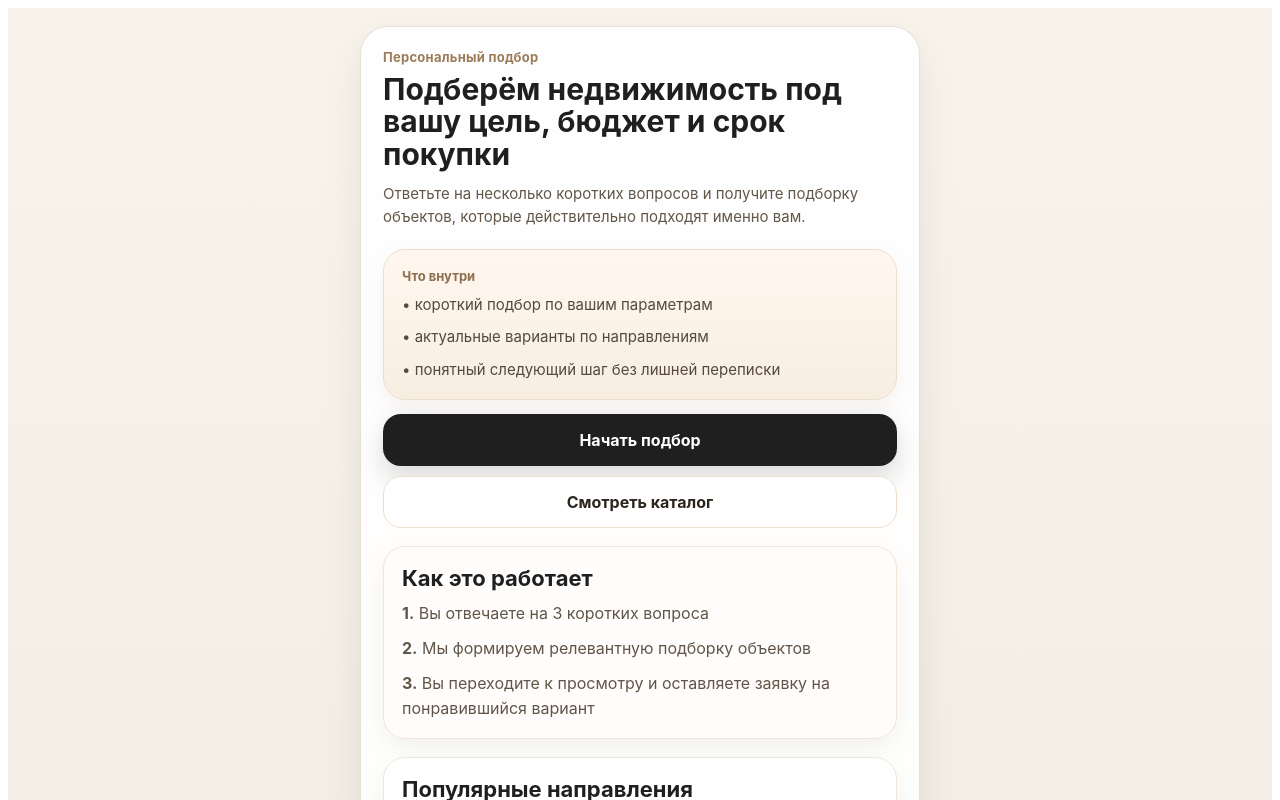
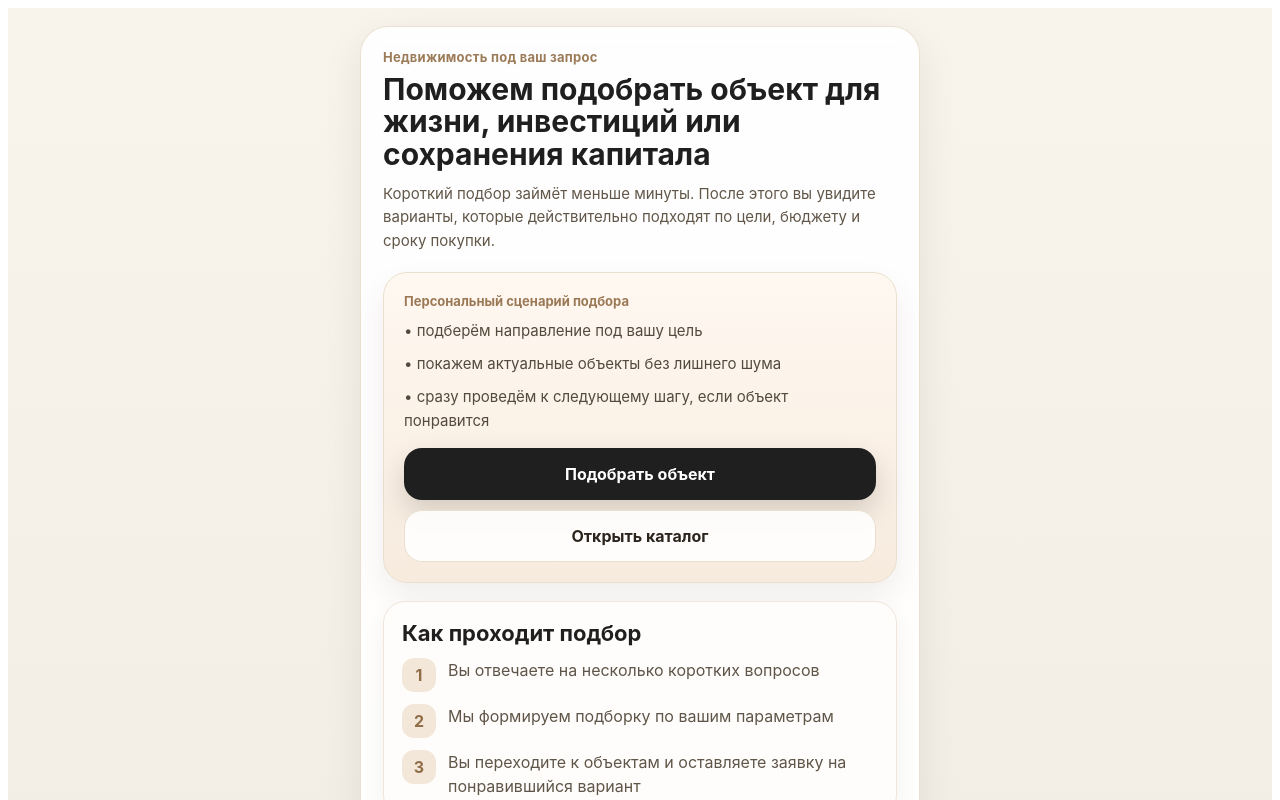
Before and after one commit to anastasiatsaunits-cloud/telegram-real-estate, a Next.js app in the folder apps/miniapp/: page / in a window 1280 px wide. Shown: the top 800 px of the page. Built offline with nearby package versions, Linux system fonts and the light colour scheme; no server answers.

Commit message:
feat: polish landing and first quiz step

```diff
--- a/apps/miniapp/pages/index.tsx
+++ b/apps/miniapp/pages/index.tsx
@@ -5,32 +5,25 @@ import { RegionsList } from '../components/regions-list';
 export default function HomePage() {
   return (
     <AppShell
-      eyebrow="Персональный подбор"
-      title="Подберём недвижимость под вашу цель, бюджет и срок покупки"
-      description="Ответьте на несколько коротких вопросов и получите подборку объектов, которые действительно подходят именно вам."
+      eyebrow="Недвижимость под ваш запрос"
+      title="Поможем подобрать объект для жизни, инвестиций или сохранения капитала"
+      description="Короткий подбор займёт меньше минуты. После этого вы увидите варианты, которые действительно подходят по цели, бюджету и сроку покупки."
     >
-      <div
+      <section
         style={{
-          display: 'grid',
-          gap: 14,
           marginBottom: 18,
+          padding: 20,
+          borderRadius: 24,
+          background: 'linear-gradient(180deg, #fff8f1 0%, #f7ebde 100%)',
+          border: '1px solid #eadfce',
+          boxShadow: '0 14px 30px rgba(70, 49, 22, 0.08)',
         }}
       >
-        <div
-          style={{
-            padding: 18,
-            borderRadius: 22,
-            background: 'linear-gradient(180deg, #fff7ef 0%, #f8ede1 100%)',
-            border: '1px solid #eadfce',
-            boxShadow: '0 12px 28px rgba(77, 53, 24, 0.06)',
-          }}
-        >
-          <div style={{ color: '#8d6f50', fontWeight: 700, fontSize: 13, marginBottom: 10 }}>Что внутри</div>
-          <div style={{ display: 'grid', gap: 10, color: '#54493d', lineHeight: 1.5, fontSize: 15 }}>
-            <div>• короткий подбор по вашим параметрам</div>
-            <div>• актуальные варианты по направлениям</div>
-            <div>• понятный следующий шаг без лишней переписки</div>
-          </div>
+        <div style={{ color: '#9b7956', fontSize: 13, fontWeight: 700, marginBottom: 10 }}>Персональный сценарий подбора</div>
+        <div style={{ display: 'grid', gap: 10, color: '#54493d', lineHeight: 1.55, fontSize: 15, marginBottom: 16 }}>
+          <div>• подберём направление под вашу цель</div>
+          <div>• покажем актуальные объекты без лишнего шума</div>
+          <div>• сразу проведём к следующему шагу, если объект понравится</div>
         </div>
 
         <div style={{ display: 'grid', gap: 10 }}>
@@ -47,13 +40,13 @@ export default function HomePage() {
               boxShadow: '0 12px 28px rgba(0,0,0,0.15)',
             }}
           >
-            Начать подбор
+            Подобрать объект
           </Link>
 
           <Link
             href="/properties"
             style={{
-              background: '#ffffff',
+              background: 'rgba(255,255,255,0.88)',
               color: '#2b241d',
               textDecoration: 'none',
               padding: '15px 18px',
@@ -63,10 +56,10 @@ export default function HomePage() {
               border: '1px solid #eadfce',
             }}
           >
-            Смотреть каталог
+            Открыть каталог
           </Link>
         </div>
-      </div>
+      </section>
 
       <section
         style={{
@@ -78,11 +71,42 @@ export default function HomePage() {
           boxShadow: '0 10px 24px rgba(0,0,0,0.05)',
         }}
       >
-        <h2 style={{ margin: '0 0 10px', fontSize: 22 }}>Как это работает</h2>
-        <div style={{ display: 'grid', gap: 10, color: '#605548', lineHeight: 1.55 }}>
-          <div><strong>1.</strong> Вы отвечаете на 3 коротких вопроса</div>
-          <div><strong>2.</strong> Мы формируем релевантную подборку объектов</div>
-          <div><strong>3.</strong> Вы переходите к просмотру и оставляете заявку на понравившийся вариант</div>
+        <h2 style={{ margin: '0 0 12px', fontSize: 22 }}>Как проходит подбор</h2>
+        <div style={{ display: 'grid', gap: 12 }}>
+          {[
+            'Вы отвечаете на несколько коротких вопросов',
+            'Мы формируем подборку по вашим параметрам',
+            'Вы переходите к объектам и оставляете заявку на понравившийся вариант',
+          ].map((item, index) => (
+            <div
+              key={item}
+              style={{
+                display: 'grid',
+                gridTemplateColumns: '34px 1fr',
+                gap: 12,
+                alignItems: 'start',
+                color: '#5f5548',
+                lineHeight: 1.5,
+              }}
+            >
+              <div
+                style={{
+                  width: 34,
+                  height: 34,
+                  borderRadius: 12,
+                  background: '#f3e7d9',
+                  color: '#8f6d49',
+                  display: 'flex',
+                  alignItems: 'center',
+                  justifyContent: 'center',
+                  fontWeight: 700,
+                }}
+              >
+                {index + 1}
+              </div>
+              <div>{item}</div>
+            </div>
+          ))}
         </div>
       </section>
 
@@ -97,7 +121,7 @@ export default function HomePage() {
       >
         <h2 style={{ margin: '0 0 8px', fontSize: 22 }}>Популярные направления</h2>
         <p style={{ margin: '0 0 16px', color: '#6c5f52', lineHeight: 1.5 }}>
-          Начните с направления, которое вам ближе, или сразу переходите в короткий подбор.
+          Можно начать с направления, которое тебе ближе, или сразу пройти короткий подбор.
         </p>
         <RegionsList />
       </section>
```
Also changed, not shown: apps/miniapp/components/option-card-link.tsx (+10 -5 lines), apps/miniapp/pages/quiz/region.tsx (+31 -20 lines).
